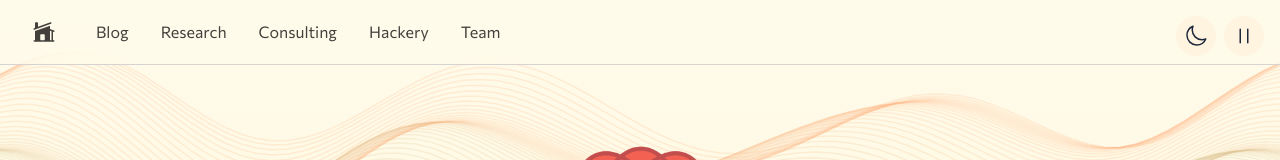
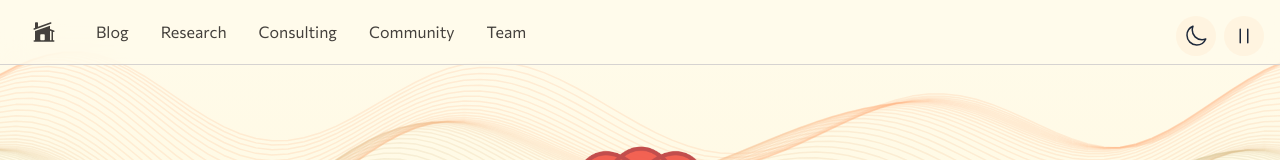
Before and after one commit to torsor-io/torsor-io, a React (Create React App) app: page / in a window 1280 px wide. Shown: the top 160 px of the page. Built offline with nearby package versions, Linux system fonts and the light colour scheme; the HTML template or start-up script is replaced by a standard one.

Commit message:
Update Navbar.js

```diff
--- a/src/components/shared/Navbar.js
+++ b/src/components/shared/Navbar.js
@@ -52,7 +52,7 @@ const Navbar = ({
             <a href="#blog" className={`${navText} hover:opacity-50`}>Blog</a>
             <a href="#research" className={`${navText} hover:opacity-50`}>Research</a>
           <a href="#consulting" className={`${navText} hover:opacity-50`}>Consulting</a>
-            <a href="#community" className={`${navText} hover:opacity-50`}>Hackery</a>
+            <a href="#community" className={`${navText} hover:opacity-50`}>Community</a>
             <a href="#team" className={`${navText} hover:opacity-50`}>Team</a>
           </div>
         </nav>
```
